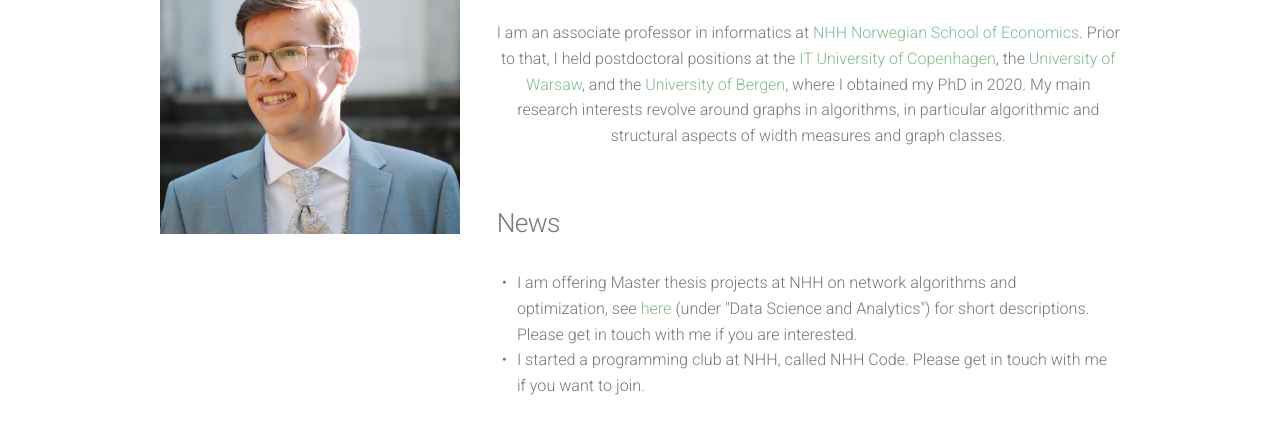
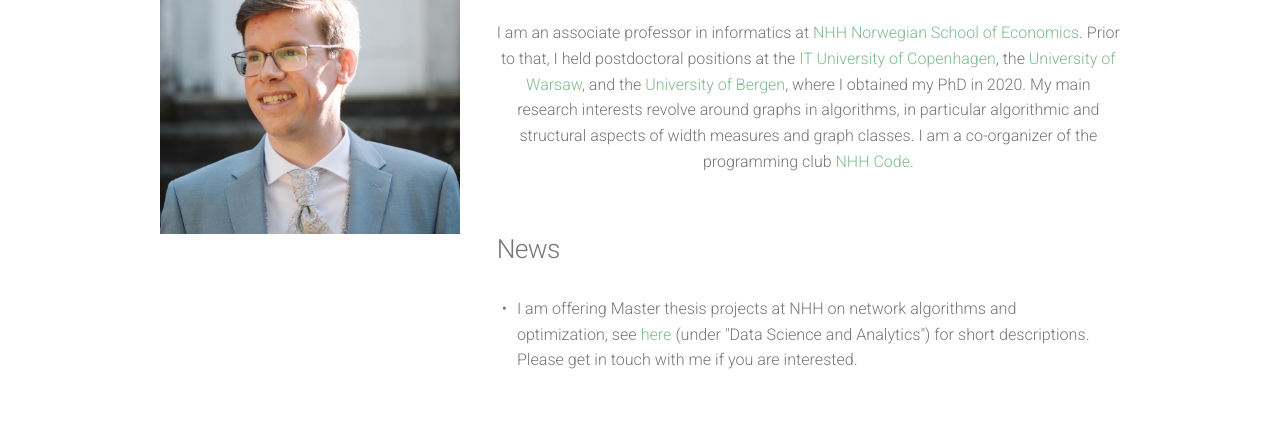
Before and after one commit to lars-jaffke/lars-jaffke.github.io, a plain HTML site: page index.html in a window 1280 px wide. Shown: the part 515-952 px from the top of the page. Drawn offline with nearby package versions, Linux system fonts and the light colour scheme; files whose address does not match are found by name.

Commit message:
update NHH Code link

```diff
--- a/index.html
+++ b/index.html
@@ -74,6 +74,8 @@
 								where I obtained my PhD in 2020.
 								My main research interests revolve around graphs in algorithms,
 								in particular algorithmic and structural aspects of width measures and graph classes.
+								I am a co-organizer of the programming club
+								<a class="more-link" href="https://nhhcode.github.io/">NHH Code</a>.
 							</p>
 						</section>
 						<section style="text-align: left">
@@ -85,11 +87,6 @@
 										<td>I am offering Master thesis projects at NHH on network algorithms and optimization, see
 											<a class="more-link" href="https://www.nhh.no/en/departments/business-and-management-science/topics-for-master-theses/"</a>here</a>
 											(under "Data Science and Analytics") for short descriptions. Please get in touch with me if you are interested.</td>
-									</tr>
-									<tr>
-										<td>&bull;</td>
-										<td>I started a programming club at NHH, called NHH Code.
-											Please get in touch with me if you want to join.</td>
 									</tr>
 								</table>
 							</header>
```
